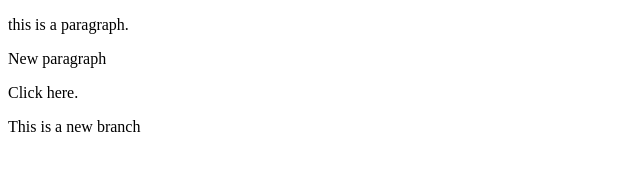
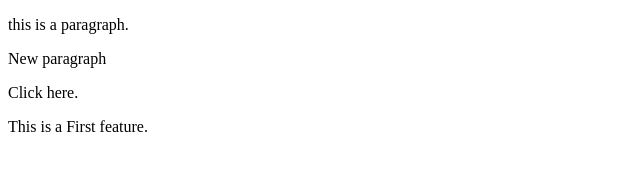
Before and after one commit to Latios11/git-test, a plain HTML site: page index.html in a window 1280 px wide. Shown: the full height of the page, 0-640 px from the left. Drawn offline with Linux system fonts and the light colour scheme.

Commit message:
Added a First feature

```diff
--- a/index.html
+++ b/index.html
@@ -9,6 +9,6 @@
     <p> this is a paragraph.</p>
     <P>New paragraph</P>
     <a src="https://www.google.com">Click here.</a>
-    <p>This is a new branch</p>
+    <p>This is a First feature. </p>
 </body>
 </html>
```
